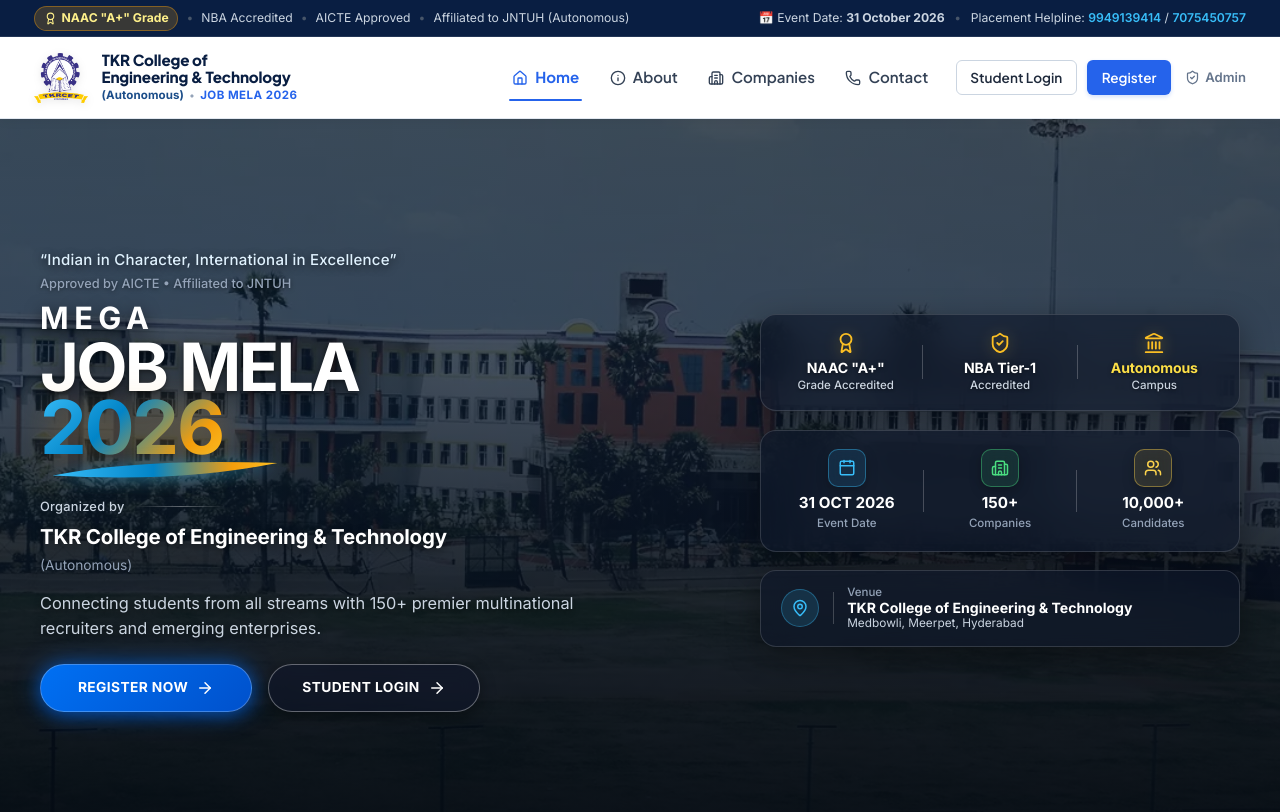
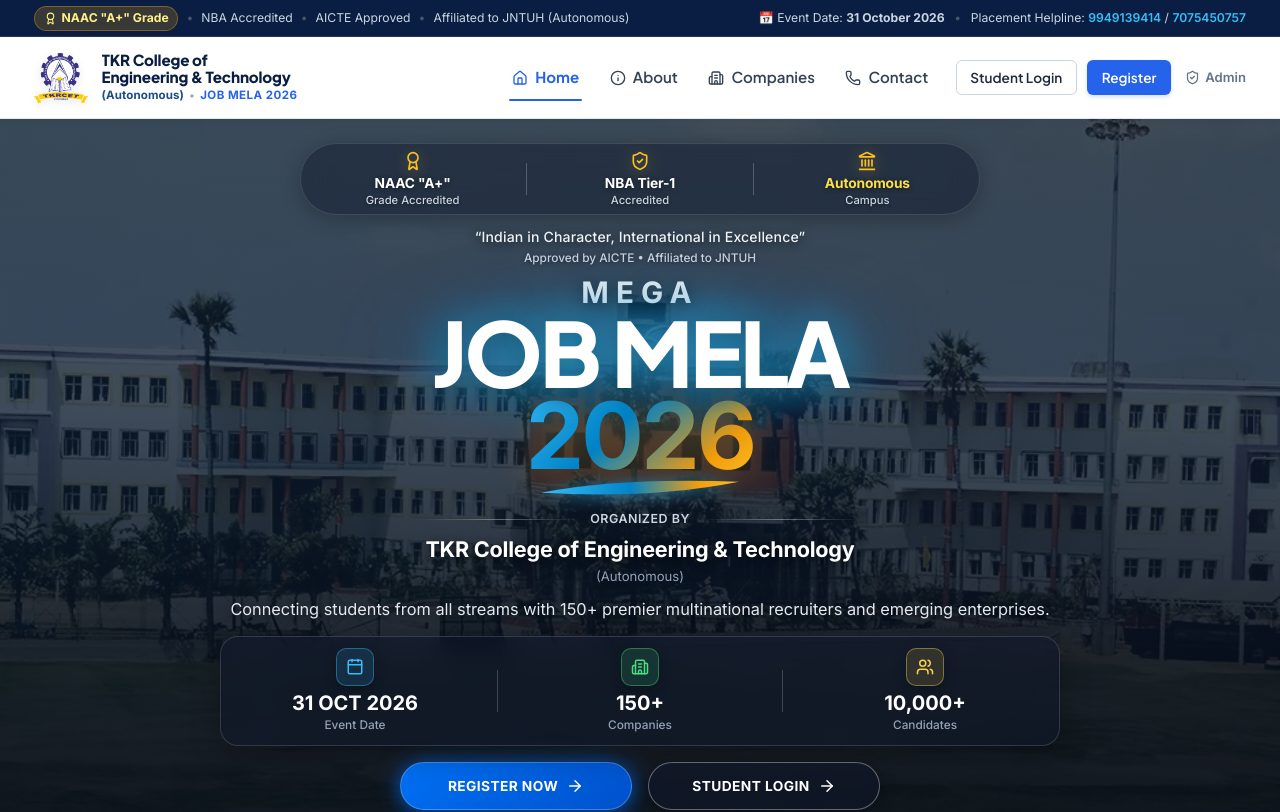
Before and after one commit to jobmelatkrcet/jobmela, a React (Vite) app in the folder frontend/: page / in a window 1280 px wide. Shown: the top 812 px of the page. Built offline with nearby package versions, Linux system fonts and the light colour scheme; no server answers.

Commit message:
feat(hero): center job mela details using full horizontal space with highlighted JOB MELA

```diff
--- a/frontend/src/index.css
+++ b/frontend/src/index.css
@@ -1396,7 +1396,7 @@
   position: relative;
   z-index: 3;
   width: 100%;
-  max-width: 580px;
+  max-width: 1200px;
   margin: 0 auto;
   display: flex;
   flex-direction: column;
@@ -1404,33 +1404,22 @@
   text-align: center;
 }
 
-/* Mobile: wrappers dissolve so children order matches reference replica */
-.hero-ref-left,
-.hero-ref-right {
-  display: contents;
-}
-
-/* Mobile Ordering: Exact single-column sequence */
-.hero-pillars-row { order: 1; }
-.hero-motto-wrapper { order: 2; }
-.hero-title-container { order: 3; }
-.hero-organized-section { order: 4; }
-.hero-description-match { order: 5; }
-.hero-stats-row { order: 6; }
-.hero-actions-row { order: 7; }
-.hero-venue-block { order: 8; }
-.hero-scroll-indicator { order: 9; }
-
-/* 1. Top 3 Accreditation Pillars */
+/* 1. Top 3 Accreditation Pillars (Wide horizontal glass card) */
 .hero-pillars-row {
   display: flex;
   align-items: center;
   justify-content: center;
-  gap: 0.75rem;
+  gap: clamp(0.75rem, 2vw, 2.5rem);
   width: 100%;
-  max-width: 440px;
-  margin-bottom: 1.15rem;
-  padding: 0.25rem;
+  max-width: 680px;
+  margin-bottom: 0.75rem;
+  padding: 0.45rem 1.5rem;
+  background: rgba(15, 23, 42, 0.45);
+  backdrop-filter: blur(12px);
+  -webkit-backdrop-filter: blur(12px);
+  border: 1px solid rgba(255, 255, 255, 0.12);
+  border-radius: 9999px;
+  box-shadow: 0 4px 20px rgba(0, 0, 0, 0.25);
 }
 
 .hero-pillar-col {
@@ -1445,13 +1434,13 @@
   display: flex;
   align-items: center;
   justify-content: center;
-  margin-bottom: 0.35rem;
+  margin-bottom: 0.25rem;
   color: #fbbf24;
   filter: drop-shadow(0 2px 8px rgba(251, 191, 36, 0.4));
 }
 
 .hero-pillar-title {
-  font-size: 0.88rem;
+  font-size: 0.86rem;
   font-weight: 800;
   color: #ffffff;
   line-height: 1.2;
@@ -1464,33 +1453,33 @@
 }
 
 .hero-pillar-subtitle {
-  font-size: 0.72rem;
+  font-size: 0.7rem;
   font-weight: 500;
   color: #cbd5e1;
   line-height: 1.2;
-  margin-top: 0.15rem;
+  margin-top: 0.1rem;
   text-shadow: 0 1px 3px rgba(0, 0, 0, 0.5);
 }
 
 .hero-pillar-divider {
   width: 1px;
-  height: 34px;
+  height: 32px;
   background: rgba(255, 255, 255, 0.22);
   flex-shrink: 0;
 }
 
 /* 2. Motto & Accreditations */
 .hero-motto-wrapper {
-  margin-bottom: 1.15rem;
+  margin-bottom: 0.65rem;
   text-align: center;
 }
 
 .hero-institution-motto {
-  font-size: 0.86rem;
+  font-size: 0.88rem;
   font-weight: 500;
   color: #f1f5f9;
   letter-spacing: 0.01em;
-  margin-bottom: 0.2rem;
+  margin-bottom: 0.15rem;
   text-shadow: 0 2px 8px rgba(0, 0, 0, 0.6);
 }
 
@@ -1501,34 +1490,60 @@
   text-shadow: 0 1px 4px rgba(0, 0, 0, 0.5);
 }
 
-/* 3. Main Title Block */
+/* 3. Main Title Block - HIGHLIGHT ONLY JOB MELA */
 .hero-title-container {
   display: flex;
   flex-direction: column;
   align-items: center;
   justify-content: center;
-  margin-bottom: 0.85rem;
+  margin-bottom: 0.65rem;
+  position: relative;
 }
 
 .hero-mega-label {
-  font-size: clamp(1.4rem, 5.5vw, 2.2rem);
+  font-size: clamp(1.25rem, 3.2vw, 1.85rem);
   font-weight: 900;
-  letter-spacing: 0.16em;
-  color: #ffffff;
+  letter-spacing: 0.24em;
+  color: rgba(255, 255, 255, 0.92);
   text-transform: uppercase;
   line-height: 1;
-  margin-bottom: 0.15rem;
+  margin-bottom: 0.1rem;
   text-shadow: 0 4px 16px rgba(0, 0, 0, 0.6);
 }
 
+/* Specially Highlighted JOB MELA with radiant glow backdrop */
+.hero-jobmela-highlight-wrap {
+  position: relative;
+  display: inline-block;
+  margin: 0.1rem 0;
+}
+
+.hero-jobmela-glow-backdrop {
+  position: absolute;
+  top: 50%;
+  left: 50%;
+  transform: translate(-50%, -50%);
+  width: 125%;
+  height: 150%;
+  background: radial-gradient(ellipse at center, rgba(56, 189, 248, 0.48) 0%, rgba(2, 132, 199, 0.25) 45%, transparent 75%);
+  filter: blur(32px);
+  pointer-events: none;
+  z-index: 0;
+}
+
 .hero-jobmela-label {
-  font-size: clamp(2.8rem, 11.5vw, 5.2rem);
-  font-weight: 900;
+  position: relative;
+  z-index: 1;
+  font-size: clamp(2.8rem, 8.5vw, 5.6rem);
+  font-weight: 950;
   color: #ffffff;
-  line-height: 0.94;
+  line-height: 0.92;
   letter-spacing: -0.035em;
   text-transform: uppercase;
-  text-shadow: 0 4px 24px rgba(0, 0, 0, 0.65), 0 2px 4px rgba(0, 0, 0, 0.4);
+  text-shadow:
+    0 0 35px rgba(56, 189, 248, 0.85),
+    0 0 70px rgba(2, 132, 199, 0.5),
+    0 4px 24px rgba(0, 0, 0, 0.85);
 }
 
 .hero-year-wrapper {
@@ -1536,25 +1551,25 @@
   display: inline-flex;
   flex-direction: column;
   align-items: center;
-  margin-top: -0.2rem;
+  margin-top: -0.25rem;
 }
 
 .hero-year-text {
-  font-size: clamp(3.2rem, 13vw, 5.8rem);
-  font-weight: 900;
+  font-size: clamp(3rem, 9vw, 5.8rem);
+  font-weight: 950;
   line-height: 0.95;
   letter-spacing: -0.03em;
   background: linear-gradient(135deg, #38bdf8 0%, #0284c7 40%, #f59e0b 80%, #fbbf24 100%);
   -webkit-background-clip: text;
   -webkit-text-fill-color: transparent;
-  filter: drop-shadow(0 4px 18px rgba(245, 158, 11, 0.35));
+  filter: drop-shadow(0 4px 18px rgba(245, 158, 11, 0.4));
 }
 
 .hero-year-swoosh {
-  width: clamp(135px, 44vw, 210px);
+  width: clamp(140px, 34vw, 220px);
   height: auto;
   margin-top: -6px;
-  filter: drop-shadow(0 2px 8px rgba(56, 189, 248, 0.5));
+  filter: drop-shadow(0 2px 8px rgba(56, 189, 248, 0.6));
 }
 
 /* 4. Organized By Section */
@@ -1562,7 +1577,7 @@
   display: flex;
   flex-direction: column;
   align-items: center;
-  margin-bottom: 0.85rem;
+  margin-bottom: 0.65rem;
   width: 100%;
 }
 
@@ -1570,10 +1585,10 @@
   display: flex;
   align-items: center;
   justify-content: center;
-  gap: 0.65rem;
+  gap: 0.75rem;
   width: 100%;
-  max-width: 320px;
-  margin-bottom: 0.35rem;
+  max-width: 440px;
+  margin-bottom: 0.25rem;
 }
 
 .hero-org-line {
@@ -1583,46 +1598,53 @@
 }
 
 .hero-org-label {
-  font-size: 0.8rem;
-  font-weight: 500;
+  font-size: 0.78rem;
+  font-weight: 600;
   color: #cbd5e1;
-  letter-spacing: 0.02em;
+  letter-spacing: 0.04em;
+  text-transform: uppercase;
 }
 
 .hero-org-college-name {
-  font-size: clamp(0.98rem, 3.8vw, 1.25rem);
+  font-size: clamp(1rem, 2.4vw, 1.35rem);
   font-weight: 800;
   color: #ffffff;
   letter-spacing: -0.01em;
-  text-shadow: 0 2px 10px rgba(0, 0, 0, 0.6);
+  text-shadow: 0 2px 8px rgba(0, 0, 0, 0.6);
 }
 
 .hero-org-autonomous {
   font-size: 0.82rem;
   color: #94a3b8;
-  margin-top: 0.15rem;
-}
-
-/* 5. Description */
+  margin-top: 0.1rem;
+}
+
+/* 5. Description - Expansive across available space */
 .hero-description-match {
-  font-size: clamp(0.85rem, 2.8vw, 0.96rem);
+  font-size: clamp(0.88rem, 1.8vw, 1.02rem);
   color: #e2e8f0;
   line-height: 1.5;
-  max-width: 380px;
-  margin: 0 auto 1.25rem;
+  max-width: 820px;
+  margin: 0 auto 0.95rem;
   text-shadow: 0 2px 6px rgba(0, 0, 0, 0.5);
 }
 
-/* 6. Event Highlights (3 Stats Columns with Dividers) */
+/* 6. Event Highlights (Wide Horizontal 3-Column Stats Bar) */
 .hero-stats-row {
   display: flex;
   align-items: center;
-  justify-content: center;
-  gap: 0.65rem;
+  justify-content: space-evenly;
+  gap: clamp(0.75rem, 2.5vw, 2.5rem);
   width: 100%;
-  max-width: 440px;
-  margin-bottom: 1.35rem;
-  padding: 0.35rem 0.25rem;
+  max-width: 840px;
+  margin-bottom: 1rem;
+  padding: 0.65rem 1.5rem;
+  background: rgba(15, 23, 42, 0.55);
+  backdrop-filter: blur(14px);
+  -webkit-backdrop-filter: blur(14px);
+  border: 1px solid rgba(255, 255, 255, 0.14);
+  border-radius: 18px;
+  box-shadow: 0 8px 30px rgba(0, 0, 0, 0.32);
 }
 
 .hero-stat-col {
@@ -1636,11 +1658,11 @@
 .hero-stat-icon-wrapper {
   width: 38px;
   height: 38px;
-  border-radius: var(--radius-md);
+  border-radius: 10px;
   display: flex;
   align-items: center;
   justify-content: center;
-  margin-bottom: 0.45rem;
+  margin-bottom: 0.35rem;
   backdrop-filter: blur(8px);
   -webkit-backdrop-filter: blur(8px);
   border: 1px solid rgba(255, 255, 255, 0.2);
@@ -1648,35 +1670,35 @@
 }
 
 .hero-stat-val {
-  font-size: 0.95rem;
+  font-size: clamp(1rem, 2vw, 1.25rem);
   font-weight: 800;
   color: #ffffff;
   line-height: 1.2;
 }
 
 .hero-stat-lbl {
-  font-size: 0.72rem;
+  font-size: 0.74rem;
   color: #94a3b8;
-  margin-top: 0.15rem;
+  margin-top: 0.1rem;
   font-weight: 500;
 }
 
 .hero-stat-divider {
   width: 1px;
   height: 42px;
-  background: rgba(255, 255, 255, 0.22);
+  background: rgba(255, 255, 255, 0.2);
   flex-shrink: 0;
 }
 
-/* 7. Action Buttons */
+/* 7. Action Buttons (Centered Side-by-Side) */
 .hero-actions-row {
   display: flex;
   align-items: center;
   justify-content: center;
-  gap: 0.85rem;
+  gap: 1rem;
   width: 100%;
-  max-width: 420px;
-  margin-bottom: 1.35rem;
+  max-width: 480px;
+  margin-bottom: 0.85rem;
 }
 
 .hero-btn-register {
@@ -1730,21 +1752,24 @@
   transform: translateY(-2px);
 }
 
-/* 8. Venue Card & Scroll Chevron */
+/* 8. Venue Card */
 .hero-venue-block {
-  display: flex;
-  align-items: center;
-  gap: 0.85rem;
-  width: 100%;
-  max-width: 420px;
-  padding: 0.6rem 0.85rem;
-  margin-bottom: 0.85rem;
+  display: inline-flex;
+  align-items: center;
+  gap: 0.75rem;
+  padding: 0.45rem 1.25rem;
+  background: rgba(15, 23, 42, 0.5);
+  backdrop-filter: blur(10px);
+  -webkit-backdrop-filter: blur(10px);
+  border: 1px solid rgba(255, 255, 255, 0.12);
+  border-radius: 9999px;
+  margin-bottom: 0.35rem;
   text-align: left;
 }
 
 .hero-venue-pin-circle {
-  width: 38px;
-  height: 38px;
+  width: 34px;
+  height: 34px;
   border-radius: 50%;
   background: rgba(56, 189, 248, 0.15);
   border: 1px solid rgba(56, 189, 248, 0.35);
@@ -1756,7 +1781,7 @@
 
 .hero-venue-vdivider {
   width: 1px;
-  height: 32px;
+  height: 28px;
   background: rgba(255, 255, 255, 0.2);
   flex-shrink: 0;
 }
@@ -1767,21 +1792,21 @@
 }
 
 .hero-venue-label {
-  font-size: 0.72rem;
+  font-size: 0.7rem;
   color: #94a3b8;
   font-weight: 500;
   line-height: 1.1;
 }
 
 .hero-venue-name {
-  font-size: 0.88rem;
+  font-size: 0.86rem;
   font-weight: 800;
   color: #ffffff;
   line-height: 1.25;
 }
 
 .hero-venue-sub {
-  font-size: 0.74rem;
+  font-size: 0.72rem;
   color: #cbd5e1;
   line-height: 1.2;
 }
@@ -1795,188 +1820,18 @@
   opacity: 0.85;
 }
 
-/* =========================================================
-   LAPTOP / DESKTOP RESPONSIVE HORIZONTAL ALIGNMENT (>= 1024px)
-   ========================================================= */
+/* Laptop / Desktop Optimization (>= 1024px) */
 @media (min-width: 1024px) {
   .hero-ref-wrapper {
     min-height: calc(100vh - 78px);
     display: flex;
     align-items: center;
     justify-content: center;
-    padding: 2.25rem 2.5rem;
+    padding: 1.5rem 2.5rem 1.75rem;
   }
 
   .hero-ref-container {
-    max-width: 1260px;
-    flex-direction: row;
-    align-items: center;
-    justify-content: space-between;
-    gap: clamp(2rem, 3.5vw, 4rem);
-    text-align: left;
-  }
-
-  /* Two side-by-side columns on laptop/desktop */
-  .hero-ref-left {
-    display: flex;
-    flex-direction: column;
-    align-items: flex-start;
-    text-align: left;
-    flex: 1.18;
-    max-width: 640px;
-  }
-
-  .hero-ref-right {
-    display: flex;
-    flex-direction: column;
-    align-items: stretch;
-    flex: 0.82;
-    max-width: 480px;
-    gap: 1.15rem;
-  }
-
-  /* Left column: Typography and spacing */
-  .hero-motto-wrapper {
-    text-align: left;
-    margin-bottom: 0.65rem;
-  }
-
-  .hero-institution-motto {
-    text-align: left;
-    font-size: 0.94rem;
-    color: #e0f2fe;
-    letter-spacing: 0.015em;
-  }
-
-  .hero-approvals-subline {
-    text-align: left;
-    font-size: 0.8rem;
-    color: #94a3b8;
-  }
-
-  .hero-title-container {
-    align-items: flex-start;
-    text-align: left;
-    margin-bottom: 0.85rem;
-  }
-
-  .hero-mega-label {
-    text-align: left;
-    font-size: clamp(1.8rem, 2.4vw, 2.5rem);
-    letter-spacing: 0.18em;
-    margin-bottom: 0.2rem;
-  }
-
-  .hero-jobmela-label {
-    text-align: left;
-    font-size: clamp(3.6rem, 5.2vw, 5.4rem);
-    line-height: 0.92;
-    letter-spacing: -0.04em;
-  }
-
-  .hero-year-wrapper {
-    align-items: flex-start;
-    margin-top: -0.35rem;
-  }
-
-  .hero-year-text {
-    font-size: clamp(4.2rem, 5.8vw, 6.2rem);
-    line-height: 0.92;
-  }
-
-  .hero-year-swoosh {
-    width: clamp(190px, 20vw, 250px);
-    margin-top: -8px;
-    margin-left: 0;
-  }
-
-  .hero-organized-section {
-    align-items: flex-start;
-    text-align: left;
-    margin-bottom: 0.95rem;
-  }
-
-  .hero-org-divider-row {
-    justify-content: flex-start;
-    max-width: 100%;
-    margin-bottom: 0.35rem;
-  }
-
-  .hero-org-divider-row .hero-org-line:first-child {
-    display: none;
-  }
-
-  .hero-org-divider-row .hero-org-line:last-child {
-    width: 90px;
-    flex: none;
-  }
-
-  .hero-org-college-name {
-    text-align: left;
-    font-size: clamp(1.15rem, 1.6vw, 1.4rem);
-  }
-
-  .hero-org-autonomous {
-    text-align: left;
-    font-size: 0.86rem;
-  }
-
-  .hero-description-match {
-    text-align: left;
-    margin: 0 0 1.4rem 0;
-    max-width: 540px;
-    font-size: 1.02rem;
-    line-height: 1.55;
-    color: #cbd5e1;
-  }
-
-  .hero-actions-row {
-    justify-content: flex-start;
-    margin-bottom: 0;
-    max-width: 440px;
-    width: 100%;
-    gap: 1rem;
-  }
-
-  /* Right column: Sleek Frosted Glass Cards */
-  .hero-pillars-row {
-    max-width: 100%;
-    margin-bottom: 0;
-    background: rgba(15, 23, 42, 0.65);
-    backdrop-filter: blur(16px);
-    -webkit-backdrop-filter: blur(16px);
-    border: 1px solid rgba(255, 255, 255, 0.14);
-    border-radius: 16px;
-    padding: 1.1rem 1.25rem;
-    box-shadow: 0 10px 32px rgba(0, 0, 0, 0.38);
-  }
-
-  .hero-stats-row {
-    max-width: 100%;
-    margin-bottom: 0;
-    background: rgba(15, 23, 42, 0.65);
-    backdrop-filter: blur(16px);
-    -webkit-backdrop-filter: blur(16px);
-    border: 1px solid rgba(255, 255, 255, 0.14);
-    border-radius: 16px;
-    padding: 1.15rem 1.25rem;
-    box-shadow: 0 10px 32px rgba(0, 0, 0, 0.38);
-  }
-
-  .hero-venue-block {
-    max-width: 100%;
-    margin-bottom: 0;
-    background: rgba(15, 23, 42, 0.65);
-    backdrop-filter: blur(16px);
-    -webkit-backdrop-filter: blur(16px);
-    border: 1px solid rgba(255, 255, 255, 0.14);
-    border-radius: 16px;
-    padding: 0.95rem 1.25rem;
-    box-shadow: 0 10px 32px rgba(0, 0, 0, 0.38);
-  }
-
-  .hero-scroll-indicator {
-    display: none;
+    max-width: 1200px;
   }
 }
 
--- a/frontend/src/pages/public/HomePage.jsx
+++ b/frontend/src/pages/public/HomePage.jsx
@@ -120,9 +120,43 @@
         <div className="hero-ref-overlay" />
 
         <div className="hero-ref-container">
-          {/* DESKTOP LEFT COLUMN: Core Branding & Calls-to-Action */}
-          <div className="hero-ref-left">
-            {/* 2. Motto & Accreditations (Order 2 on mobile) */}
+          {/* 1. Top 3 Accreditation Pillars */}
+          <motion.div
+            initial={{ opacity: 0, y: -10 }}
+            animate={{ opacity: 1, y: 0 }}
+            transition={{ duration: 0.5, delay: 0.08 }}
+            className="hero-pillars-row"
+          >
+            <div className="hero-pillar-col">
+              <div className="hero-pillar-icon-box">
+                <Award size={20} color="#fbbf24" />
+              </div>
+              <div className="hero-pillar-title">NAAC "A+"</div>
+              <div className="hero-pillar-subtitle">Grade Accredited</div>
+            </div>
+
+            <div className="hero-pillar-divider" />
+
+            <div className="hero-pillar-col">
+              <div className="hero-pillar-icon-box">
+                <ShieldCheck size={20} color="#fbbf24" />
+              </div>
+              <div className="hero-pillar-title">NBA Tier-1</div>
+              <div className="hero-pillar-subtitle">Accredited</div>
+            </div>
+
+            <div className="hero-pillar-divider" />
+
+            <div className="hero-pillar-col">
+              <div className="hero-pillar-icon-box">
+                <Landmark size={20} color="#fbbf24" />
+              </div>
+              <div className="hero-pillar-title hero-pillar-title-gold">Autonomous</div>
+              <div className="hero-pillar-subtitle">Campus</div>
+            </div>
+          </motion.div>
+
+          {/* 2. Motto & Accreditations */}
           <motion.div
             initial={{ opacity: 0, y: -6 }}
             animate={{ opacity: 1, y: 0 }}
@@ -137,15 +171,21 @@
             </div>
           </motion.div>
 
-            {/* 3. Main Title Block (Order 3 on mobile) */}
+          {/* 3. Main Title Block - HIGHLIGHT ONLY JOB MELA */}
           <motion.div
-              initial={{ opacity: 0, scale: 0.94 }}
+            initial={{ opacity: 0, scale: 0.95 }}
             animate={{ opacity: 1, scale: 1 }}
             transition={{ duration: 0.55, delay: 0.2 }}
             className="hero-title-container"
           >
             <div className="hero-mega-label">MEGA</div>
-              <div className="hero-jobmela-label">JOB MELA</div>
+
+            {/* Specially Highlighted JOB MELA */}
+            <div className="hero-jobmela-highlight-wrap">
+              <div className="hero-jobmela-glow-backdrop" />
+              <h1 className="hero-jobmela-label">JOB MELA</h1>
+            </div>
+
             <div className="hero-year-wrapper">
               <span className="hero-year-text">2026</span>
               <svg className="hero-year-swoosh" viewBox="0 0 200 24" fill="none" xmlns="http://www.w3.org/2000/svg">
@@ -162,9 +202,9 @@
             </div>
           </motion.div>
 
-            {/* 4. Organized By Section (Order 4 on mobile) */}
+          {/* 4. Organized By Section */}
           <motion.div
-              initial={{ opacity: 0, y: 8 }}
+            initial={{ opacity: 0, y: 6 }}
             animate={{ opacity: 1, y: 0 }}
             transition={{ duration: 0.45, delay: 0.26 }}
             className="hero-organized-section"
@@ -182,9 +222,9 @@
             </div>
           </motion.div>
 
-            {/* 5. Description (Order 5 on mobile) */}
+          {/* 5. Description */}
           <motion.p
-              initial={{ opacity: 0, y: 8 }}
+            initial={{ opacity: 0, y: 6 }}
             animate={{ opacity: 1, y: 0 }}
             transition={{ duration: 0.45, delay: 0.32 }}
             className="hero-description-match"
@@ -192,9 +232,45 @@
             Connecting students from all streams with 150+ premier multinational recruiters and emerging enterprises.
           </motion.p>
 
-            {/* 7. Action Buttons (Order 7 on mobile) */}
+          {/* 6. Event Highlights (Wide Horizontal Stats) */}
           <motion.div
-              initial={{ opacity: 0, y: 12 }}
+            initial={{ opacity: 0, y: 8 }}
+            animate={{ opacity: 1, y: 0 }}
+            transition={{ duration: 0.45, delay: 0.38 }}
+            className="hero-stats-row"
+          >
+            <div className="hero-stat-col">
+              <div className="hero-stat-icon-wrapper" style={{ borderColor: 'rgba(56, 189, 248, 0.4)', background: 'rgba(56, 189, 248, 0.14)' }}>
+                <Calendar size={18} color="#38bdf8" />
+              </div>
+              <div className="hero-stat-val">31 OCT 2026</div>
+              <div className="hero-stat-lbl">Event Date</div>
+            </div>
+
+            <div className="hero-stat-divider" />
+
+            <div className="hero-stat-col">
+              <div className="hero-stat-icon-wrapper" style={{ borderColor: 'rgba(74, 222, 128, 0.4)', background: 'rgba(74, 222, 128, 0.14)' }}>
+                <Building2 size={18} color="#4ade80" />
+              </div>
+              <div className="hero-stat-val">150+</div>
+              <div className="hero-stat-lbl">Companies</div>
+            </div>
+
+            <div className="hero-stat-divider" />
+
+            <div className="hero-stat-col">
+              <div className="hero-stat-icon-wrapper" style={{ borderColor: 'rgba(252, 211, 77, 0.4)', background: 'rgba(252, 211, 77, 0.14)' }}>
+                <Users size={18} color="#fcd34d" />
+              </div>
+              <div className="hero-stat-val">10,000+</div>
+              <div className="hero-stat-lbl">Candidates</div>
+            </div>
+          </motion.div>
+
+          {/* 7. Action Buttons (Side by Side Centered) */}
+          <motion.div
+            initial={{ opacity: 0, y: 10 }}
             animate={{ opacity: 1, y: 0 }}
             transition={{ duration: 0.5, delay: 0.44 }}
             className="hero-actions-row"
@@ -233,83 +309,8 @@
               </Link>
             )}
           </motion.div>
-          </div>
 
-          {/* DESKTOP RIGHT COLUMN: Credentials, Event Stats & Venue Showcase */}
-          <div className="hero-ref-right">
-            {/* 1. Top 3 Accreditation Pillars (Order 1 on mobile) */}
-            <motion.div
-              initial={{ opacity: 0, y: -12 }}
-              animate={{ opacity: 1, y: 0 }}
-              transition={{ duration: 0.5, delay: 0.08 }}
-              className="hero-pillars-row"
-            >
-              <div className="hero-pillar-col">
-                <div className="hero-pillar-icon-box">
-                  <Award size={22} color="#fbbf24" />
-                </div>
-                <div className="hero-pillar-title">NAAC "A+"</div>
-                <div className="hero-pillar-subtitle">Grade Accredited</div>
-              </div>
-
-              <div className="hero-pillar-divider" />
-
-              <div className="hero-pillar-col">
-                <div className="hero-pillar-icon-box">
-                  <ShieldCheck size={22} color="#fbbf24" />
-                </div>
-                <div className="hero-pillar-title">NBA Tier-1</div>
-                <div className="hero-pillar-subtitle">Accredited</div>
-              </div>
-
-              <div className="hero-pillar-divider" />
-
-              <div className="hero-pillar-col">
-                <div className="hero-pillar-icon-box">
-                  <Landmark size={22} color="#fbbf24" />
-                </div>
-                <div className="hero-pillar-title hero-pillar-title-gold">Autonomous</div>
-                <div className="hero-pillar-subtitle">Campus</div>
-              </div>
-            </motion.div>
-
-            {/* 6. Event Highlights (3 Stats Columns with Dividers) (Order 6 on mobile) */}
-            <motion.div
-              initial={{ opacity: 0, y: 10 }}
-              animate={{ opacity: 1, y: 0 }}
-              transition={{ duration: 0.45, delay: 0.38 }}
-              className="hero-stats-row"
-            >
-              <div className="hero-stat-col">
-                <div className="hero-stat-icon-wrapper" style={{ borderColor: 'rgba(56, 189, 248, 0.4)', background: 'rgba(56, 189, 248, 0.12)' }}>
-                  <Calendar size={18} color="#38bdf8" />
-                </div>
-                <div className="hero-stat-val">31 OCT 2026</div>
-                <div className="hero-stat-lbl">Event Date</div>
-              </div>
-
-              <div className="hero-stat-divider" />
-
-              <div className="hero-stat-col">
-                <div className="hero-stat-icon-wrapper" style={{ borderColor: 'rgba(74, 222, 128, 0.4)', background: 'rgba(74, 222, 128, 0.12)' }}>
-                  <Building2 size={18} color="#4ade80" />
-                </div>
-                <div className="hero-stat-val">150+</div>
-                <div className="hero-stat-lbl">Companies</div>
-              </div>
-
-              <div className="hero-stat-divider" />
-
-              <div className="hero-stat-col">
-                <div className="hero-stat-icon-wrapper" style={{ borderColor: 'rgba(252, 211, 77, 0.4)', background: 'rgba(252, 211, 77, 0.12)' }}>
-                  <Users size={18} color="#fcd34d" />
-                </div>
-                <div className="hero-stat-val">10,000+</div>
-                <div className="hero-stat-lbl">Candidates</div>
-              </div>
-            </motion.div>
-
-            {/* 8. Venue Card (Order 8 on mobile) */}
+          {/* 8. Venue Card */}
           <motion.div
             initial={{ opacity: 0 }}
             animate={{ opacity: 1 }}
@@ -317,7 +318,7 @@
             className="hero-venue-block"
           >
             <div className="hero-venue-pin-circle">
-                <MapPin size={18} color="#38bdf8" />
+              <MapPin size={17} color="#38bdf8" />
             </div>
             <div className="hero-venue-vdivider" />
             <div className="hero-venue-details">
@@ -326,18 +327,17 @@
               <div className="hero-venue-sub">Medbowli, Meerpet, Hyderabad</div>
             </div>
           </motion.div>
-          </div>
 
-          {/* Downward Chevron Scroll Indicator (Order 9 on mobile) */}
+          {/* Downward Chevron Scroll Indicator */}
           <motion.div
             className="hero-scroll-indicator"
-            animate={{ y: [0, 6, 0] }}
+            animate={{ y: [0, 5, 0] }}
             transition={{ duration: 2, repeat: Infinity, ease: 'easeInOut' }}
             onClick={() => {
               window.scrollTo({ top: window.innerHeight * 0.85, behavior: 'smooth' });
             }}
           >
-            <ChevronDown size={26} color="rgba(255, 255, 255, 0.75)" />
+            <ChevronDown size={24} color="rgba(255, 255, 255, 0.7)" />
           </motion.div>
         </div>
       </section>
```
Lines whose indentation alone changed are shown as unchanged.
